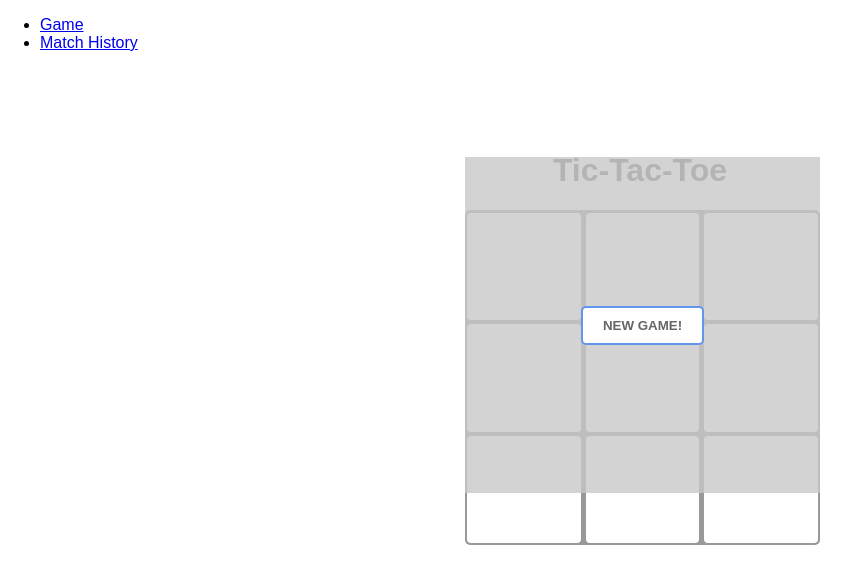
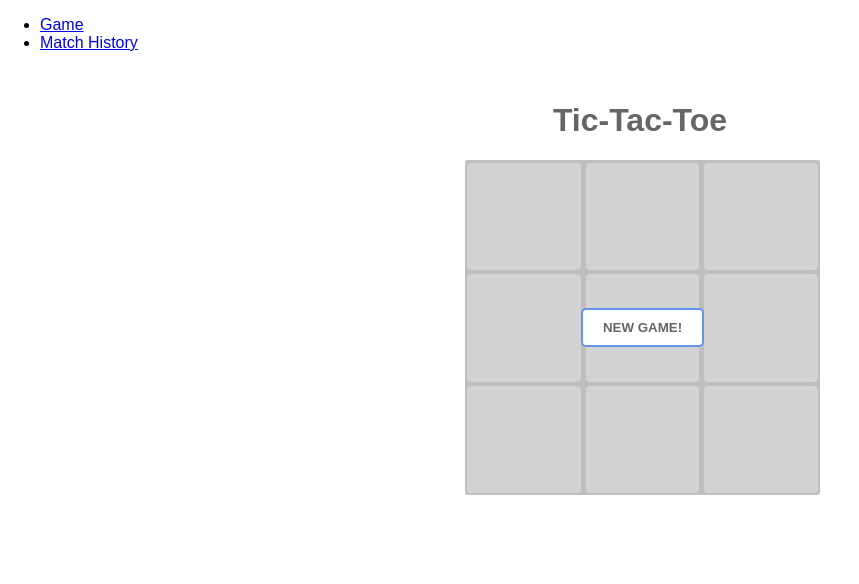
Before and after one commit to sjBao/tic-tac-toe, a React (Create React App) app in the folder client/: page / in a window 1280 px wide. Shown: the top 584 px of the page, without its empty margins (0-859 px from the left). Built offline with nearby package versions, Linux system fonts and the light colour scheme.

Commit message:
Touch up styles for game-menu

```diff
--- a/client/src/pages/Game/Game.js
+++ b/client/src/pages/Game/Game.js
@@ -103,7 +103,7 @@ class Game extends Component {
       this.setState({
         winner: "Draw" ,
         gameOver: true
-      })
+      });
     }
   }
 
@@ -131,6 +131,13 @@ class Game extends Component {
       <div className="Game container">
         <h1>Tic-Tac-Toe</h1>
         <div className="board">
+          <div className={"game-menu " + gameOver}>
+            { gameOver ?
+              <button className="reset" onClick={this.reset}>
+              New Game!
+            </button> : ''
+            }
+          </div>
           {CurrentBoard}
         </div>
 
@@ -139,11 +146,12 @@ class Game extends Component {
           gameOver={gameOver}
           playerOneTurn={playerOneTurn} />
 
-        <GameMenu
-          winner={winner}
-          gameOver={gameOver}
-          forfeit={this.forfeit}
-          reset={this.reset} />
+        { !gameOver && !winner ?
+           <button className="forfeit" onClick={this.forfeit}>
+             Forfeit
+           </button>
+           : ''
+         }
       </div>
     );
   }
--- a/client/src/pages/game/Game.css
+++ b/client/src/pages/game/Game.css
@@ -1,6 +1,6 @@
 .container {
   width: 350px;
-  margin: 100px auto;
+  margin: 50px auto;
 }
 
 .board {
@@ -47,32 +47,12 @@
   position: absolute;
   background: rgba(200, 200, 200, 0.8);
   margin: 0 auto;
-  top: 157px;
-  width: 355px;
-  height: 336px;
+  width: inherit;
+  height: inherit;
   display: flex;
   flex-direction: column;
   align-items: center;
   justify-content: center;
-}
-
-.game-menu.false .forfeit {
-  border: 2px solid goldenrod;
-  background: white;
-  border-radius: 5px;
-  color: #666;
-  display: block;
-  padding: 10px 20px;
-  margin: 0 auto;
-  text-transform: uppercase;
-  font-weight: bold;
-  transition: 0.3s;
-}
-
-.game-menu.false .forfeit:hover {
-  background: goldenrod;
-  color: #FFF;
-  transform: scale(1.15)
 }
 
 .game-menu.true button {
@@ -94,6 +74,25 @@
   transform: scale(1.15)
 }
 
+.forfeit {
+  border: 2px solid goldenrod;
+  background: white;
+  border-radius: 5px;
+  color: #666;
+  display: block;
+  padding: 10px 20px;
+  margin: 0 auto;
+  text-transform: uppercase;
+  font-weight: bold;
+  transition: 0.3s;
+}
+
+.forfeit:hover {
+  background: goldenrod;
+  color: #FFF;
+  transform: scale(1.15)
+}
+
 .player-turn {
   display: block;
   text-align: center;
--- a/client/src/pages/game/GameMenu.js
+++ b/client/src/pages/game/GameMenu.js
@@ -5,36 +5,28 @@ class GameMenu extends Component {
     let { reset, forfeit, winner, gameOver } = this.props
 
     return (
-      <div className={"game-menu "+gameOver}>
-        { gameOver ? <NewGameBtn reset={reset} /> : '' }
+      <div className="game-menu false">
         { !gameOver && !winner ? <ForfeitBtn forfeit={forfeit} /> : '' }
       </div>
     )
   };
 };
 
-const NewGameBtn = (props) => {
-  return (
+const NewGameBtn = (props) => (
     <button className="reset" onClick={props.reset}>
       New Game!
     </button>
-  )
-}
+)
 
-const ForfeitBtn = (props) => {
-  return (
+const ForfeitBtn = (props) => (
     <button className="forfeit" onClick={props.forfeit}>
       Forfeit
     </button>
-  )
-}
+)
 
-const SubmitResultsBtn = () => {
-  return (
+const SubmitResultsBtn = () => (
     <button className="submit-results">
       Submit results!
     </button>
-  )
-}
-
+)
 export default GameMenu;
```
